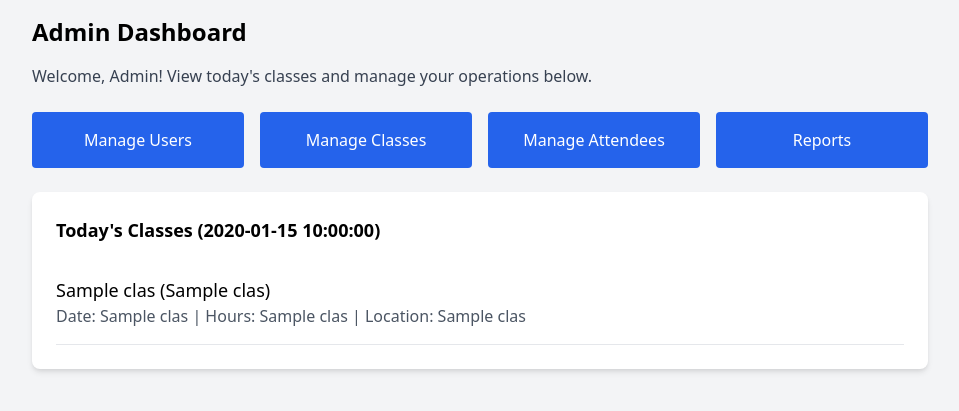
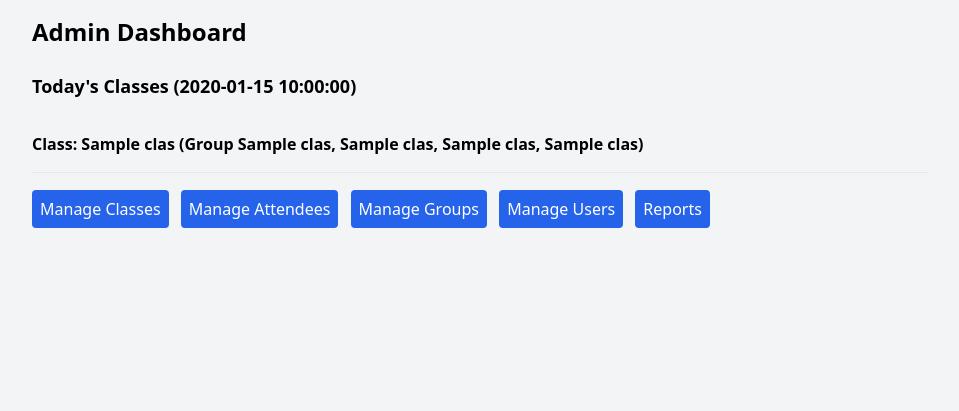
Before and after one commit to lebright85/rwc, a Flask app: template templates/admin_dashboard.html in a window 1280 px wide. Shown: the part 60-471 px from the top of the page, without its empty margins (160-1119 px from the left). Run offline with Flask 3, Linux system fonts and the light colour scheme; the template is opened without the code that fills it: most values are stand-ins (such as "Sample title", 1, 10 or a date in 2020); some libraries are stand-ins or nearby versions.

Commit message:
Update admin_dashboard.html

```diff
--- a/templates/admin_dashboard.html
+++ b/templates/admin_dashboard.html
@@ -1,40 +1,23 @@
 {% extends 'base.html' %}
-
 {% block content %}
 <div class="max-w-4xl mx-auto">
-    <h2 class="text-2xl font-bold mb-4">Admin Dashboard</h2>
-    <p class="text-gray-700 mb-6">Welcome, Admin! View today's classes and manage your operations below.</p>
-    <div class="grid grid-cols-1 md:grid-cols-4 gap-4 mb-6">
-        <a href="{{ url_for('manage_users') }}" class="bg-blue-600 text-white p-4 rounded hover:bg-blue-700 text-center">
-            Manage Users
-        </a>
-        <a href="{{ url_for('manage_classes') }}" class="bg-blue-600 text-white p-4 rounded hover:bg-blue-700 text-center">
-            Manage Classes
-        </a>
-        <a href="{{ url_for('manage_attendees') }}" class="bg-blue-600 text-white p-4 rounded hover:bg-blue-700 text-center">
-            Manage Attendees
-        </a>
-        <a href="{{ url_for('reports') }}" class="bg-blue-600 text-white p-4 rounded hover:bg-blue-700 text-center">
-            Reports
-        </a>
+    <h1 class="text-2xl font-bold mb-6">Admin Dashboard</h1>
+
+    <h2 class="text-lg font-bold mb-4">Today's Classes ({{ today }})</h2>
+    {% for class in today_classes %}
+    <div class="border-b py-4 last:border-b-0">
+        <h3 class="text-md font-bold">
+            Class: {{ class[2] }} (Group {{ class[1] }}, {{ class[3] }}, {{ class[4] }}, {{ class[5] }})
+        </h3>
     </div>
-    <!-- Today's Classes -->
-    <div class="bg-white p-6 rounded-lg shadow-md mb-6">
-        <h3 class="text-lg font-semibold mb-4">Today's Classes ({{ today }})</h3>
-        {% if today_classes %}
-            {% for class in today_classes %}
-                <div class="border-b py-4 last:border-b-0">
-                    <div class="flex justify-between items-center">
-                        <div>
-                            <h4 class="text-lg font-medium">{{ class[2] }} ({{ class[1] }})</h4>
-                            <p class="text-gray-600">Date: {{ class[3] }} | Hours: {{ class[4] }} | Location: {{ class[5] }}</p>
-                        </div>
-                    </div>
-                </div>
-            {% endfor %}
-        {% else %}
-            <p class="text-gray-700">No classes scheduled for today.</p>
-        {% endif %}
+    {% endfor %}
+
+    <div class="mt-6">
+        <a href="{{ url_for('manage_classes') }}" class="bg-blue-600 text-white p-2 rounded mr-2">Manage Classes</a>
+        <a href="{{ url_for('manage_attendees') }}" class="bg-blue-600 text-white p-2 rounded mr-2">Manage Attendees</a>
+        <a href="{{ url_for('manage_groups') }}" class="bg-blue-600 text-white p-2 rounded mr-2">Manage Groups</a>
+        <a href="{{ url_for('manage_users') }}" class="bg-blue-600 text-white p-2 rounded mr-2">Manage Users</a>
+        <a href="{{ url_for('reports') }}" class="bg-blue-600 text-white p-2 rounded">Reports</a>
     </div>
 </div>
 {% endblock %}
```
